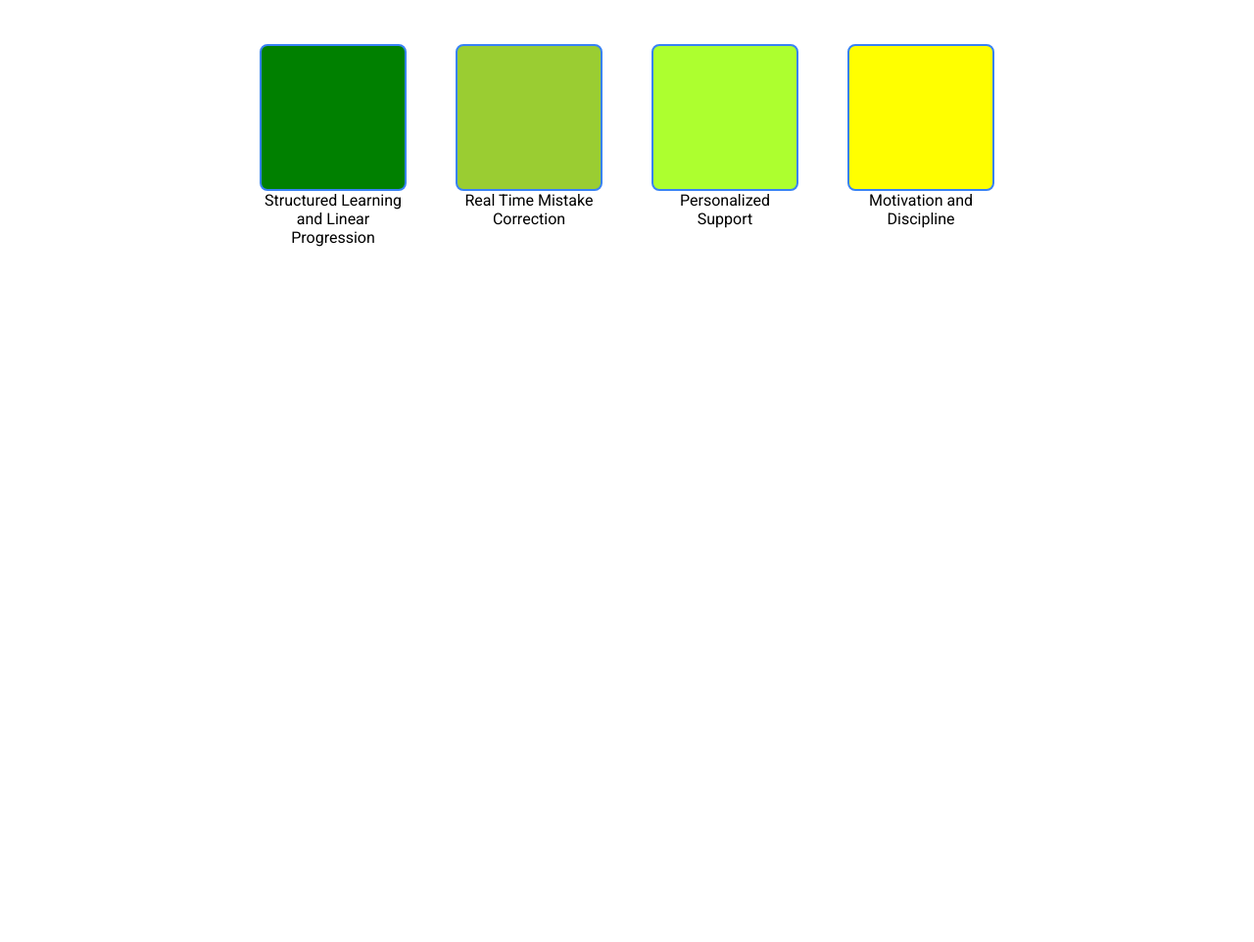
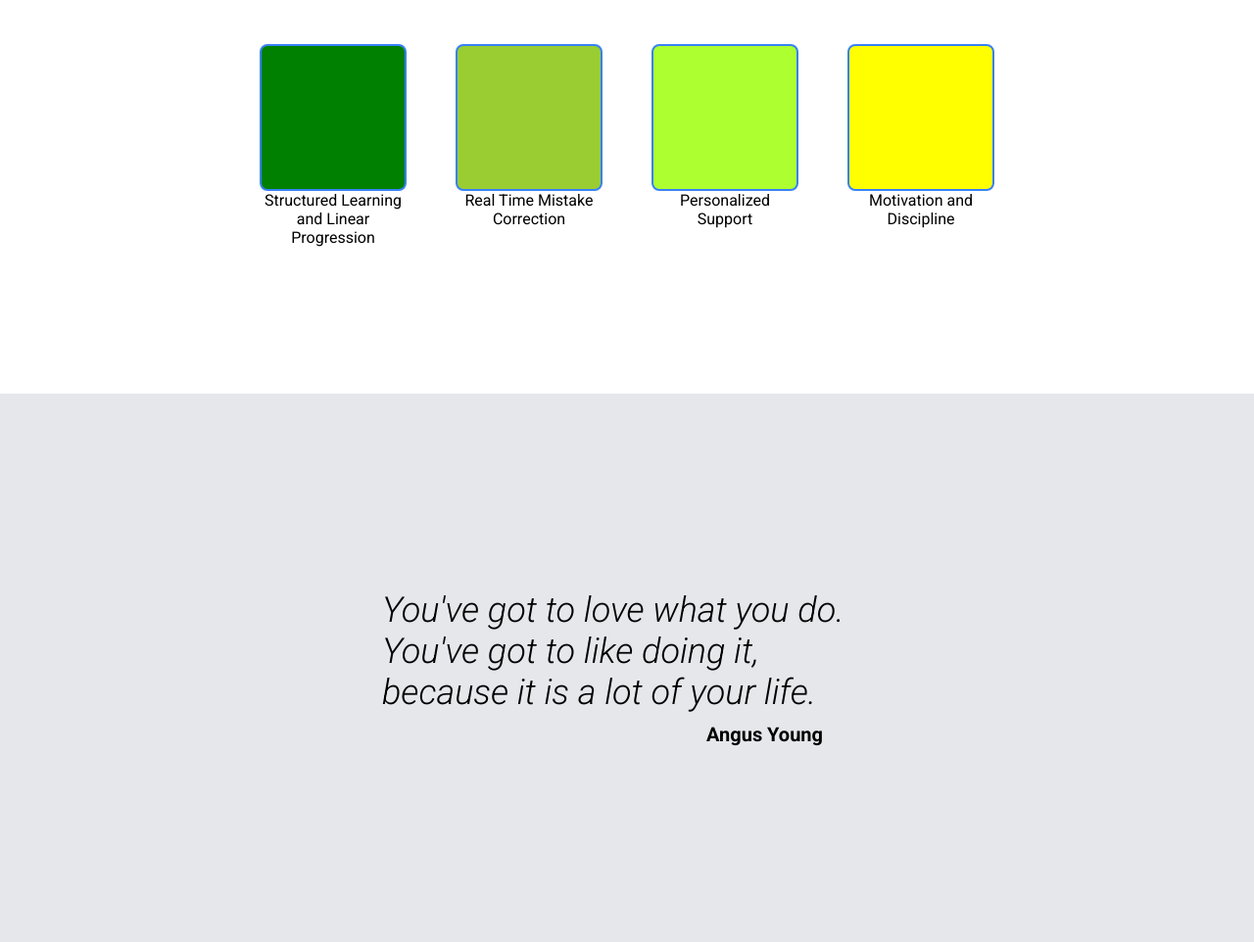
Before and after one commit to joaquimlcbfranco/landing-page, a plain HTML site: page index.html in a window 1280 px wide. Shown: the part 889-1851 px from the top of the page at 98% size. Before the commit the page ends 1216 px from the top, so only its background shows below. Drawn offline with Linux system fonts and the light colour scheme.

Commit message:
Add div and paragraphs for quote section

```diff
--- a/index.html
+++ b/index.html
@@ -50,5 +50,10 @@
                 <p class="info-text">Motivation and Discipline</p>
             </div>
         </div>
+
+        <div class="quote">
+            <p class="quote-text">You've got to love what you do. You've got to like doing it, because it is a lot of your life.</p>
+            <p class="quote-author">Angus Young</p>
+        </div>
     </body>
 </html>
```
